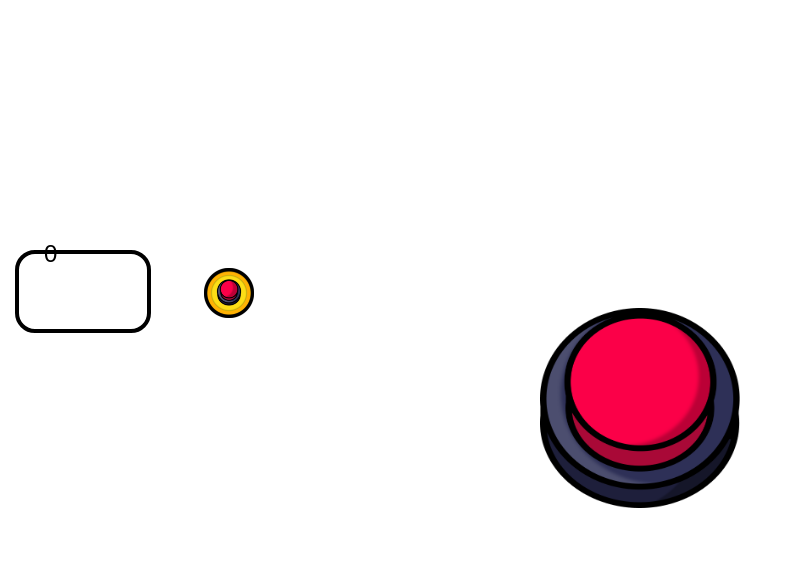
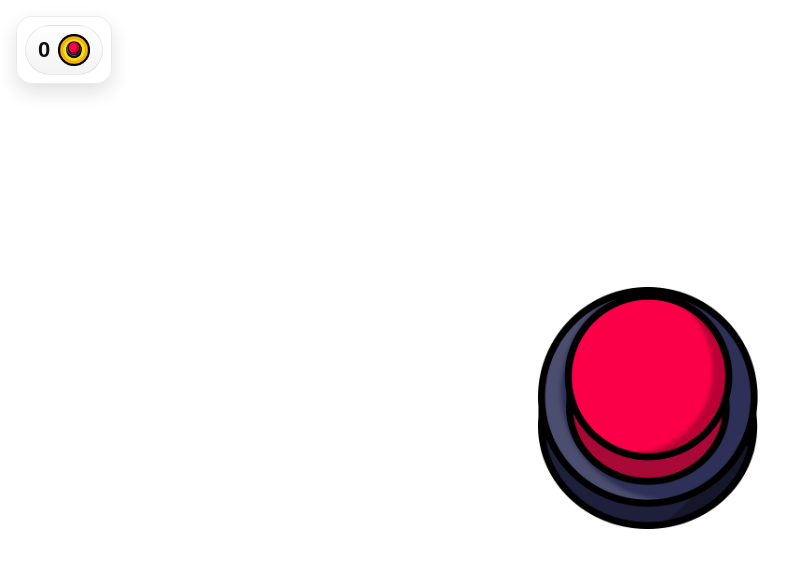
Before and after one commit to Mochi-webdev/The-Button, a plain HTML site: page index.html in a window 1280 px wide. Shown: the whole page, without its empty margins (0-807 px from the left). Drawn offline with Linux system fonts and the light colour scheme.

Commit message:
Styling issue fix

```diff
--- a/src/css/style.css
+++ b/src/css/style.css
@@ -1,3 +1,14 @@
+img {
+  max-width: 100%;
+  height: auto;
+  display: block;
+}
+
+html, body {
+  width: 100%;
+  overflow-x: hidden;
+}
+
 .ButtonGameCointainer {
     display: flex;
     justify-content: center;
@@ -5,37 +16,51 @@
     height: 100vh;
 }
 .ButtonImage {
-    width: 200px;
-    height: 200px;
+    width: min(60vw, 220px);
+    height: auto;
     cursor: pointer;
     transition: transform 0.2s ease-in-out;
 }
+
+.ButtonImage:active {
+  transform: scale(0.96);
+}
+
 .TopBar {
     position: fixed;
-    top: 250px;
-    left: 15px;
-    width: 10%;
-    height: 75px;
-    background: rgb(255, 255, 255);
-    display: flex;
-    justify-content: center;
+    top: 16px;
+    left: 16px;
+    right: auto;
+    z-index: 10;
+    background: rgba(255, 255, 255, 0.9);
+    padding: 8px;
+    border-radius: 16px;
+    box-shadow: 0 8px 20px rgba(0,0,0,0.12);
+    border: 1px solid rgba(0,0,0,0.08);
+}
+
+.Clicks {
+    display: inline-flex;
     align-items: center;
-    border-radius: 20px;
-    border: #000 solid 4px;
+    gap: 8px;
+    color: #111;
+    font-size: clamp(16px, 2.5vw, 22px);
+    font-weight: 700;
+    font-family: Arial, sans-serif;
+    padding: 8px 12px;
+    background: linear-gradient(180deg, #ffffff, #f3f3f3);
+    border-radius: 999px;
+    border: 1px solid rgba(0,0,0,0.08);
+}
 
+.ClickIcon {
+    width: clamp(20px, 5vw, 32px);
+    height: auto;
+    margin: 0;
+    flex-shrink: 0;
+}
 
+@media (max-width: 480px) {
+  .TopBar { top: 12px; left: 12px; padding: 6px; }
+  .Clicks { padding: 6px 10px; }
 }
-.Clicks {
-    color: #000000;
-    font-size: 24px;
-    position: absolute;
-    text-decoration: solid 2px #000;
-    left: 25px;
-    padding-bottom: 20px;
-    font-family: Arial, sans-serif;
-}
-.ClickIcon {
-    width: 50px;
-    height: 50px;
-    margin-left: 10rem;
-}
```
